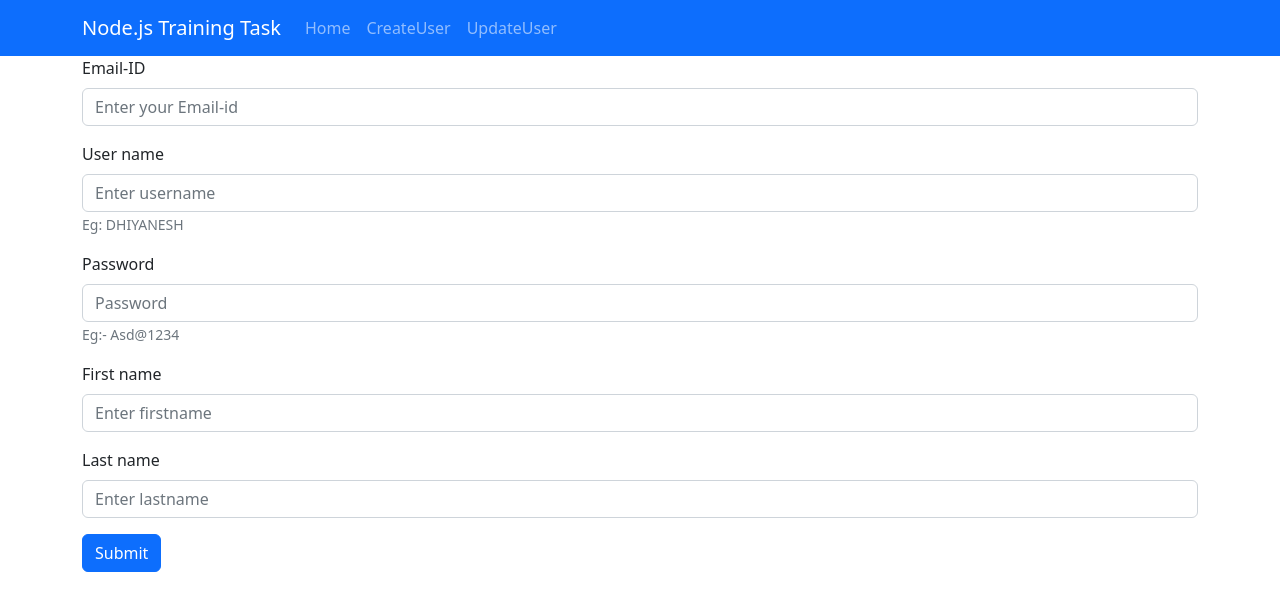
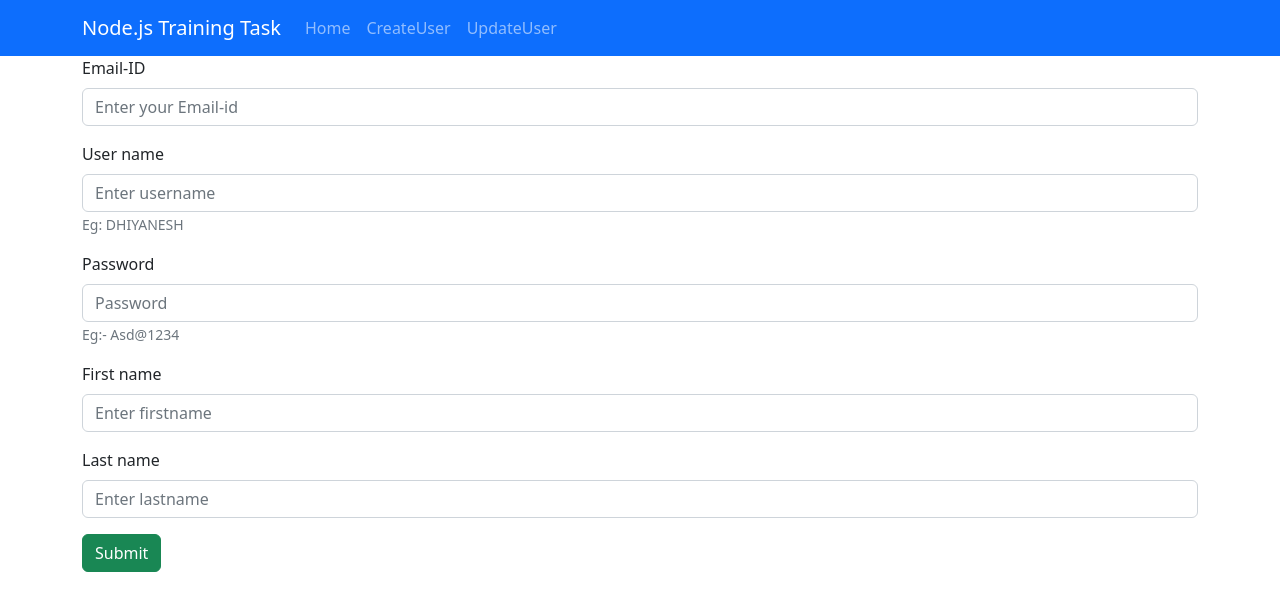
Before and after one commit to DHIYAN51/Node.js-Training-Frontend-Task, a React (Create React App) app: page /createform in a window 1280 px wide. Shown: the top 610 px of the page. Built offline with nearby package versions, Linux system fonts and the light colour scheme.

Commit message:
init done

```diff
--- a/src/Pages/CreateUser.js
+++ b/src/Pages/CreateUser.js
@@ -8,7 +8,7 @@ import { useFormik } from "formik";
 import * as yup from "yup";
 import "react-toastify/dist/ReactToastify.css";
 import { ToastContainer } from "react-toastify";
-import {ToastErrMsg, ToastSuccessMsg}from"../utils/ToastMsg";
+import { ToastErrMsg, ToastSuccessMsg } from "../utils/ToastMsg";
 
 const validationSchema = yup.object({
   username: yup
@@ -43,7 +43,6 @@ import {ToastErrMsg, ToastSuccessMsg}from"../utils/ToastMsg";
       "Password must contain at least 8 characters, one uppercase, one number and one special case character"
     )
     .required("Password is required"),
-
 });
 
 const CreateUser = () => {
@@ -54,16 +53,15 @@ import {ToastErrMsg, ToastSuccessMsg}from"../utils/ToastMsg";
       firstname: "",
       lastname: "",
       password: "",
-
     },
     validateOnBlur: true,
     validationSchema: validationSchema,
-   onSubmit: (userinput)=>{
-    console.log("Submithandler-----",userinput)
+    onSubmit: (userinput) => {
+      console.log("Submithandler-----", userinput);
       Submithandler(userinput);
-    navigate('/');
+      navigate("/");
       formik.resetForm();
-   }
+    },
   });
   //   if(formik.errors){
   //     ToastErrMsg("Credentials are needs")
@@ -75,23 +73,21 @@ console.log("Error-->: ", formik.errors);
   const vercel = "https://back-end-task-leli.vercel.app";
   // const test = "http://localhost:8001";
 
-
   const Submithandler = async (values) => {
-
-    const { ...data} = values;
-    const response = await Axios.post(`${vercel}/users/add`,data)
-    .catch((err)=>{
-      if (err && err.response){
-        ToastErrMsg(err.response.data.message)
-         console.log("Error---> ",err.response.data.message );
+    const { ...data } = values;
+    const response = await Axios.post(`${vercel}/users/add`, data).catch(
+      (err) => {
+        if (err && err.response) {
+          ToastErrMsg(err.response.data.message);
+          console.log("Error---> ", err.response.data.message);
         }
-    });
-    if(response && response.data){
-        ToastSuccessMsg(response.data.message)
-        console.log("Successful----> ", response.data.message)
       }
-
+    );
+    if (response && response.data) {
+      ToastSuccessMsg(response.data.message);
+      console.log("Successful----> ", response.data.message);
     }
+  };
 
   return (
     <div>
@@ -109,6 +105,7 @@ console.log("Error-->: ", formik.errors);
                 onBlur={formik.handleBlur}
                 value={formik.values.emailid}
               />
+              <Form.Control.Feedback>Looks good!</Form.Control.Feedback>
             </Form.Group>
             {formik.touched.emailid && formik.errors.emailid ? (
               <div className="text-danger">{formik.errors.emailid}</div>
@@ -143,9 +140,6 @@ console.log("Error-->: ", formik.errors);
             {formik.touched.password && formik.errors.password ? (
               <div className="text-danger">{formik.errors.password}</div>
             ) : null}
-
-
-
             <Form.Group className="mb-3">
               <Form.Label>First name</Form.Label>
               <Form.Control
@@ -174,8 +168,6 @@ console.log("Error-->: ", formik.errors);
             {formik.touched.lastname && formik.errors.lastname ? (
               <div className="text-danger">{formik.errors.lastname}</div>
             ) : null}
-
-
             {/* Get from backend
         {success ?
         <Form.Group className="mb-3" controlId="formBasicCheckbox">
@@ -185,9 +177,15 @@ console.log("Error-->: ", formik.errors);
 
         </Form.Group>
         : " "} */}
-        <Button variant="primary" type="submit">
+            {!formik.isValid ? (
+              <Button variant="warning" disabled type="submit">
                 Submit
               </Button>
+            ) : (
+              <Button variant="success" type="submit">
+                Submit
+              </Button>
+            )}
           </Form>
         </Container>
       </div>
```
Lines whose indentation alone changed are shown as unchanged.
